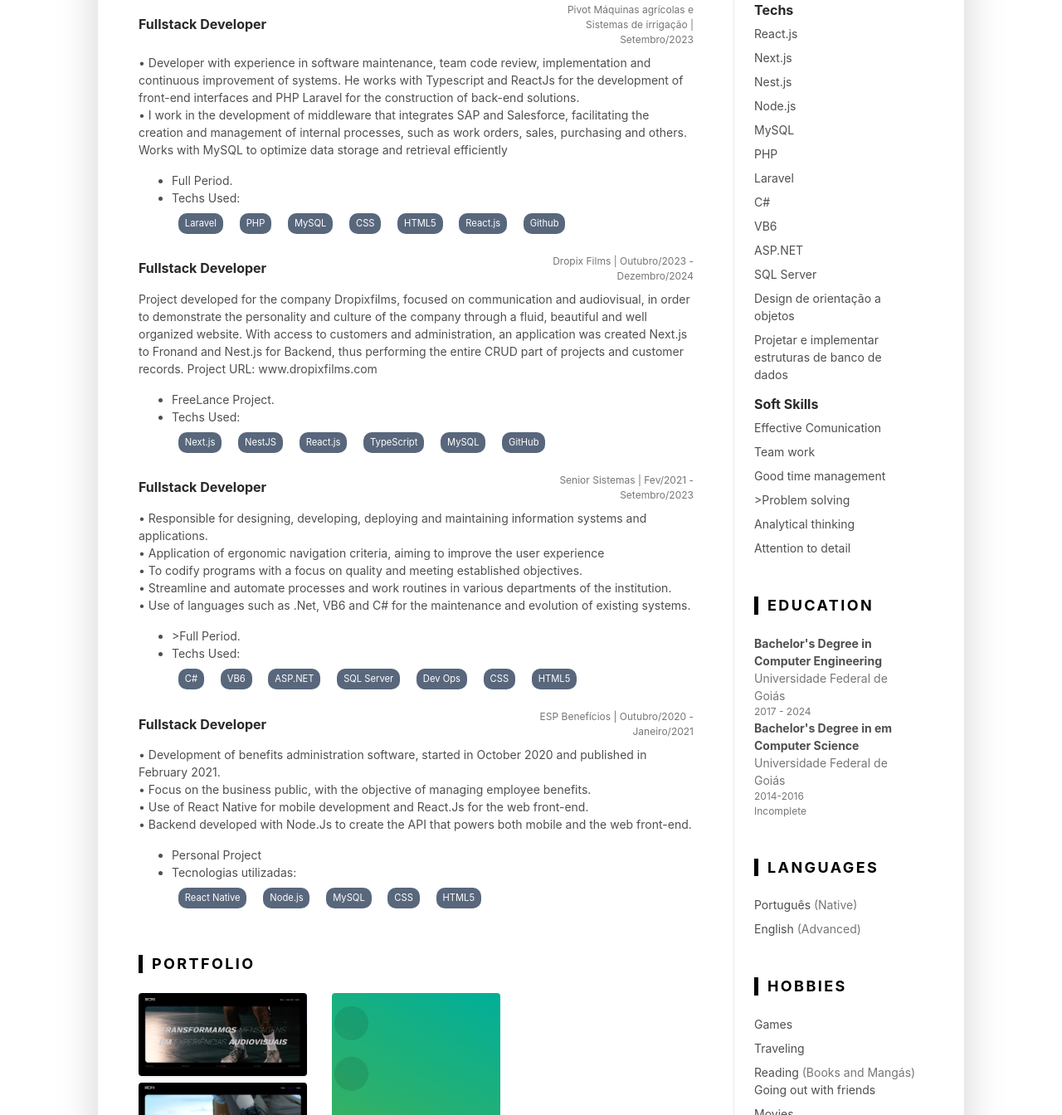
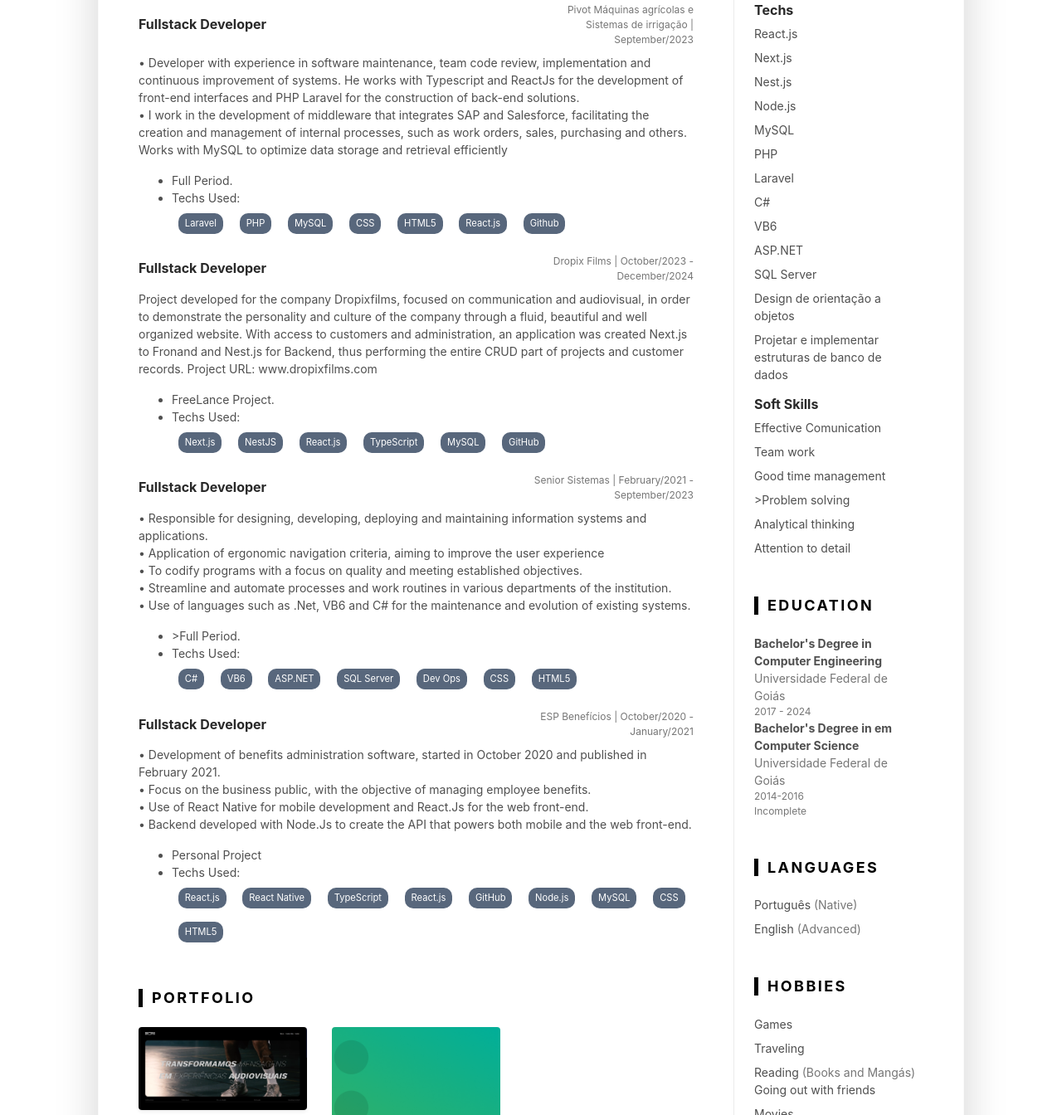
Before and after one commit to madutra/madutra.github.io, a plain HTML site: page index.html in a window 1280 px wide. Shown: the part 612-1956 px from the top of the page at 83% size. Drawn offline with Linux system fonts and the light colour scheme.

Commit message:
fix: update resume content to English and enhance tech stack listing

```diff
--- a/index.html
+++ b/index.html
@@ -138,7 +138,7 @@
 											<div
 												class="item-meta col-12 col-md-6 col-lg-4 text-muted text-left text-md-right"
 											>
-												Pivot Máquinas agrícolas e Sistemas de irrigação | Setembro/2023
+												Pivot Máquinas agrícolas e Sistemas de irrigação | September/2023
 											</div>
 										</div>
 										<div class="item-content">
@@ -178,7 +178,7 @@
 											<div
 												class="item-meta col-12 col-md-6 col-lg-4 text-muted text-left text-md-right"
 											>
-												Dropix Films | Outubro/2023 - Dezembro/2024
+												Dropix Films | October/2023 - December/2024
 											</div>
 										</div>
 										<div class="item-content">
@@ -215,7 +215,7 @@
 											<div
 												class="item-meta col-12 col-md-6 col-lg-4 text-muted text-left text-md-right"
 											>
-												Senior Sistemas | Fev/2021 - Setembro/2023
+												Senior Sistemas | February/2021 - September/2023
 											</div>
 										</div>
 										<div class="item-content">
@@ -259,7 +259,7 @@
 											<div
 												class="item-meta col-12 col-md-6 col-lg-4 text-muted text-left text-md-right"
 											>
-												ESP Benefícios | Outubro/2020 - Janeiro/2021
+												ESP Benefícios | October/2020 - January/2021
 											</div>
 										</div>
 										<div class="item-content">
@@ -276,9 +276,13 @@
 											<ul class="resume-list">
 												<li>Personal Project</li>
 												<li>
-													Tecnologias utilizadas:
+													Techs Used:
 													<div>
+														<p class="resume-list-component">React.js</p>
 														<p class="resume-list-component">React Native</p>
+														<p class="resume-list-component">TypeScript</p>
+														<p class="resume-list-component">React.js</p>
+														<p class="resume-list-component">GitHub</p>
 														<p class="resume-list-component">Node.js</p>
 														<p class="resume-list-component">MySQL</p>
 														<p class="resume-list-component">CSS</p>
```
